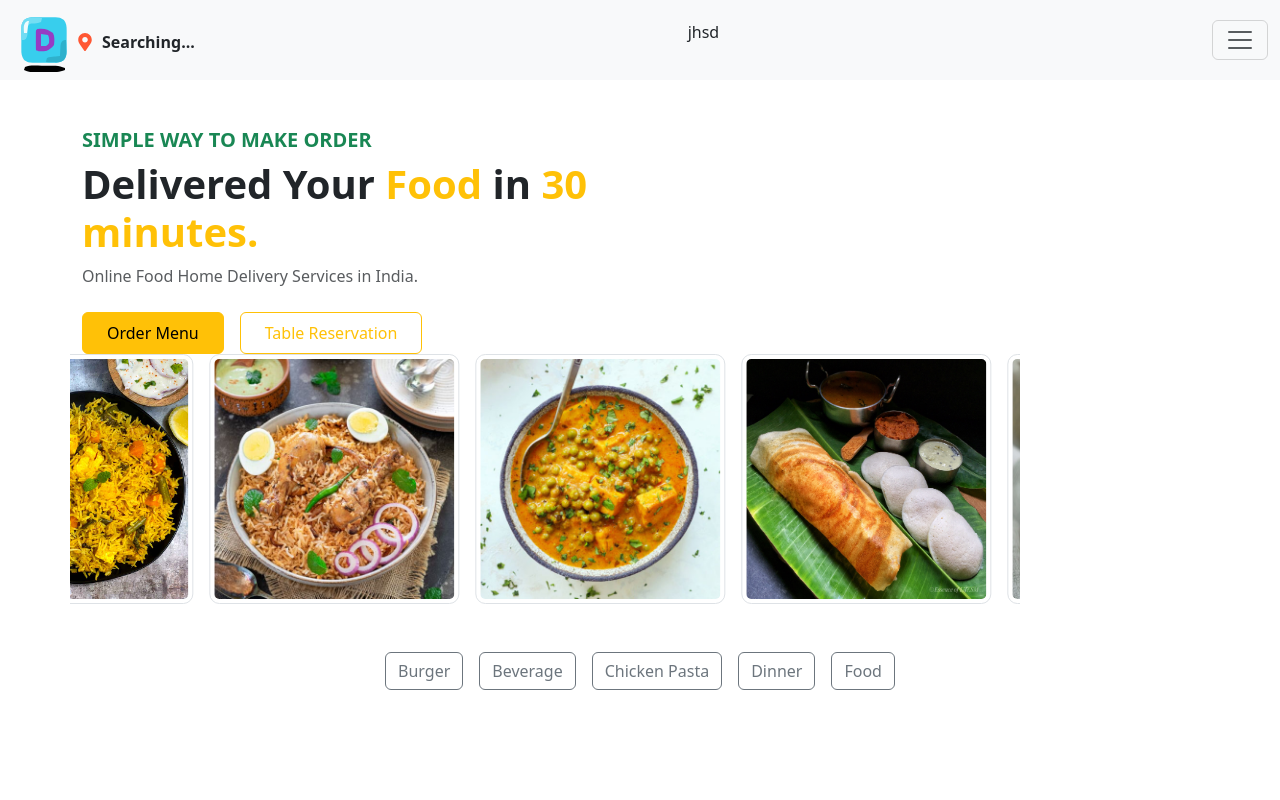
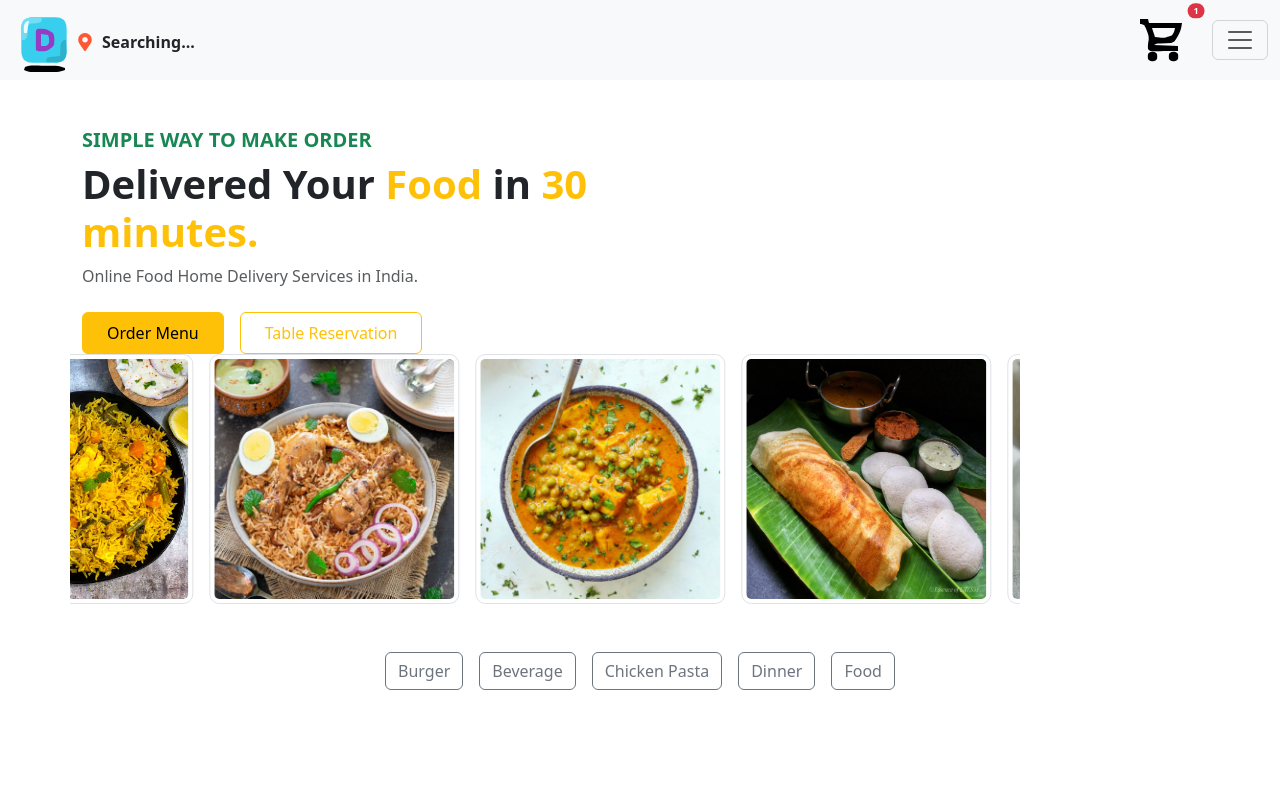
Before and after one commit to Vija047/Food-Ordering-App-Frontend, a React (Create React App) app: page / in a window 1280 px wide. Shown: the top 800 px of the page. Built offline with nearby package versions, Linux system fonts and the light colour scheme; no server answers.

Commit message:
cart svg added

```diff
--- a/src/componets/Navbar.js
+++ b/src/componets/Navbar.js
@@ -2,6 +2,7 @@ import React, { useState, useEffect } from "react";
 import { useNavigate } from "react-router-dom";
 import { FaMapMarkerAlt } from "react-icons/fa"; // Importing location icon
 import Sybol from "../assets/icons8-d-64.svg";
+import Cart from "../assets/icart.svg";
 
 function Navbar() {
   const [isOffCanvasOpen, setOffCanvasOpen] = useState(false);
@@ -89,11 +90,14 @@ function Navbar() {
   return (
     <nav className="navbar sticky-top bg-body-tertiary">
       <div className="container-fluid d-flex justify-content-between align-items-center">
-
-        {/* Left Section: Logo and Location in Column */}
+        {/* Left Section: Logo and Location */}
         <div className="d-flex flex-row align-items-center">
           <a href="/">
-            <img src={Sybol} alt="Symbol" className="w-16 h-16 object-cover rounded-lg" />
+            <img
+              src={Sybol}
+              alt="Symbol"
+              className="w-16 h-16 object-cover rounded-lg"
+            />
           </a>
           <div className="location-container d-flex align-items-center mt-1">
             <FaMapMarkerAlt color="rgb(255, 87, 51)" size={18} />
@@ -101,16 +105,23 @@ function Navbar() {
           </div>
         </div>
 
-        {/* Right Section: Offcanvas Button */}
-<div>
+        {/* Right Section: Cart Icon and Offcanvas Button */}
+        <div className="d-flex align-items-center ms-auto">
 
+          <button href="/cart" className="badge badge-danger btn border-0 position-relative">
+            <img
+              src={Cart}
+              alt="Cart"
+              className="w-5 h-5 object-cover rounded-lg "
+            />
+  <span className="position-absolute top-0 start-100 translate-middle badge rounded-pill bg-danger">
+    1
+  </span>
 
- <p>jhsd</p>
+          </button>
 
-</div>
-       <div>
           <button
-          className="navbar-toggler"
+            className="navbar-toggler ms-3"
             type="button"
             onClick={toggleOffCanvas}
             aria-controls="offcanvasDarkNavbar"
@@ -118,9 +129,15 @@ function Navbar() {
           >
             <span className="navbar-toggler-icon"></span>
           </button>
+        </div>
 
         {/* Offcanvas Menu */}
-        <div className={`offcanvas offcanvas-end ${isOffCanvasOpen ? "show d-block" : ""}`} id="offcanvasDarkNavbar">
+        <div
+          className={`offcanvas offcanvas-end ${
+            isOffCanvasOpen ? "show d-block" : ""
+          }`}
+          id="offcanvasDarkNavbar"
+        >
           <div className="offcanvas-header">
             <h5 className="offcanvas-title" id="offcanvasDarkNavbarLabel">
               DishDash
@@ -163,11 +180,6 @@ function Navbar() {
             </ul>
           </div>
         </div>
-
-
-       </div>
-
-
       </div>
     </nav>
   );
```
Also changed, not shown: src/assets/icart.svg (added), src/assets/shopping-bag.svg (deleted). Lines whose indentation alone changed are shown as unchanged.
